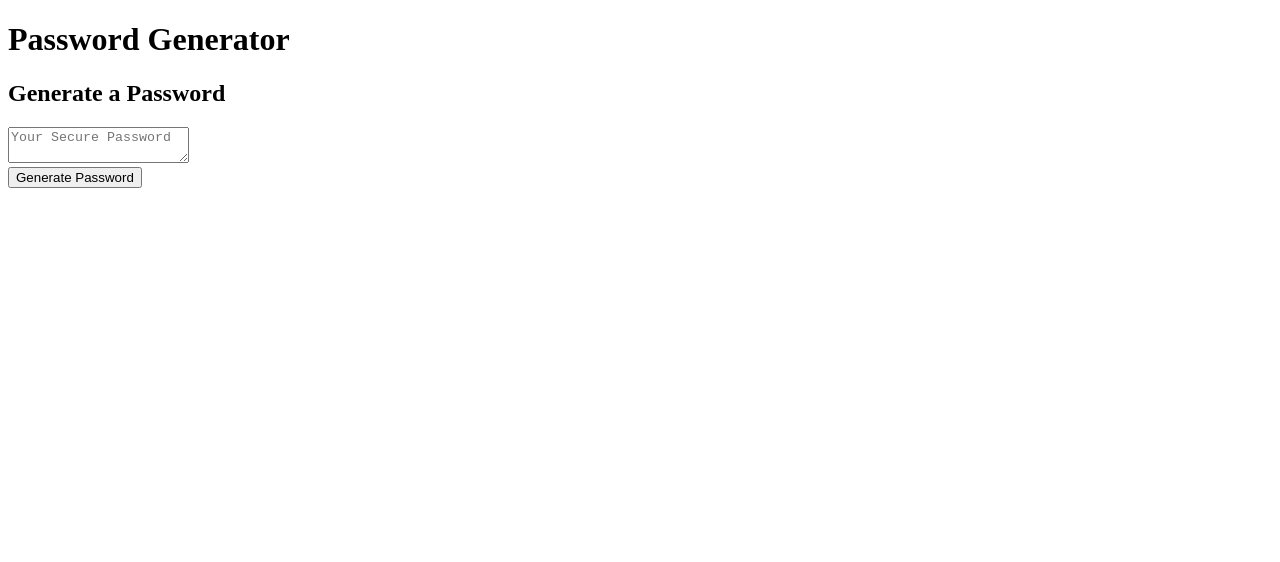
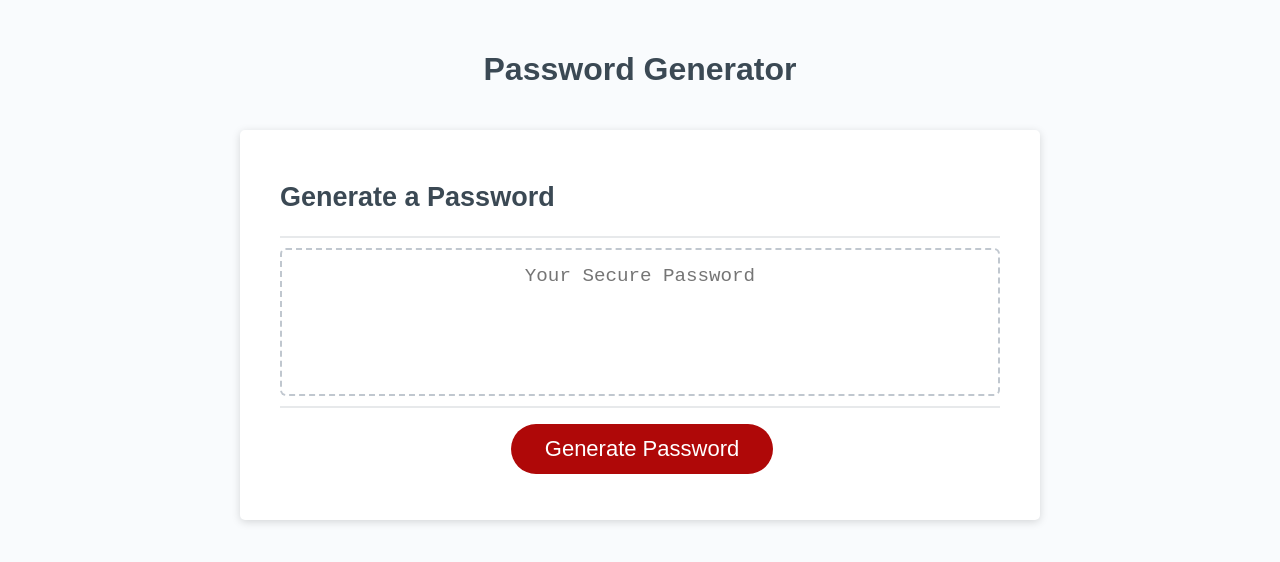
Before and after one commit to CaseyOverton/passwordGenerator, a plain HTML site: page index.html in a window 1280 px wide. Drawn offline with Linux system fonts and the light colour scheme.

Commit message:
added css

```diff
--- /dev/null
+++ b/Assets/style.css
@@ -0,0 +1,137 @@
+*,
+*::before,
+*::after {
+  box-sizing: border-box;
+}
+
+html,
+body,
+.wrapper {
+  height: 100%;
+  margin: 0;
+  padding: 0;
+}
+
+body {
+  font-family: sans-serif;
+  background-color: #f9fbfd;
+}
+
+.wrapper {
+  padding-top: 30px;
+  padding-left: 20px;
+  padding-right: 20px;
+}
+
+header {
+  text-align: center;
+  padding: 20px;
+  padding-top: 0px;
+  color: hsl(206, 17%, 28%);
+}
+
+.card {
+  background-color: hsl(0, 0%, 100%);
+  border-radius: 5px;
+  border-width: 1px;
+  box-shadow: rgba(0, 0, 0, 0.15) 0px 2px 8px 0px;
+  color: hsl(206, 17%, 28%);
+  font-size: 18px;
+  margin: 0 auto;
+  max-width: 800px;
+  padding: 30px 40px;
+}
+
+.card-header::after {
+  content: " ";
+  display: block;
+  width: 100%;
+  background: #e7e9eb;
+  height: 2px;
+}
+
+.card-body {
+  min-height: 100px;
+}
+
+.card-footer {
+  text-align: center;
+}
+
+.card-footer::before {
+  content: " ";
+  display: block;
+  width: 100%;
+  background: #e7e9eb;
+  height: 2px;
+}
+
+.card-footer::after {
+  content: " ";
+  display: block;
+  clear: both;
+}
+
+.btn {
+  border: none;
+  background-color: hsl(360, 91%, 36%);
+  border-radius: 25px;
+  box-shadow: rgba(0, 0, 0, 0.1) 0px 1px 6px 0px rgba(0, 0, 0, 0.2) 0px 1px 1px
+    0px;
+  color: hsl(0, 0%, 100%);
+  display: inline-block;
+  font-size: 22px;
+  line-height: 22px;
+  margin: 16px 16px 16px 20px;
+  padding: 14px 34px;
+  text-align: center;
+  cursor: pointer;
+}
+
+button[disabled] {
+  cursor: default;
+  background: #c0c7cf;
+}
+
+.float-right {
+  float: right;
+}
+
+#password {
+  -webkit-appearance: none;
+  -moz-appearance: none;
+  appearance: none;
+  border: none;
+  display: block;
+  width: 100%;
+  padding-top: 15px;
+  padding-left: 15px;
+  padding-right: 15px;
+  padding-bottom: 85px;
+  font-size: 1.2rem;
+  text-align: center;
+  margin-top: 10px;
+  margin-bottom: 10px;
+  border: 2px dashed #c0c7cf;
+  border-radius: 6px;
+  resize: none;
+  overflow: hidden;
+}
+
+@media (max-width: 690px) {
+  .btn {
+    font-size: 1rem;
+    margin: 16px 0px 0px 0px;
+    padding: 10px 15px;
+  }
+
+  #password {
+    font-size: 1rem;
+  }
+}
+
+@media (max-width: 500px) {
+  .btn {
+    font-size: 0.8rem;
+  }
+}
--- a/index.html
+++ b/index.html
@@ -5,7 +5,7 @@
     <meta name="viewport" content="width=device-width, initial-scale=1.0" />
     <meta http-equiv="X-UA-Compatible" content="ie=edge" />
     <title>Password Generator</title>
-    <link rel="stylesheet" href="style.css" />
+    <link rel="stylesheet" href="./Assets/style.css" />
   </head>
   <body>
     <div class="wrapper">
```
